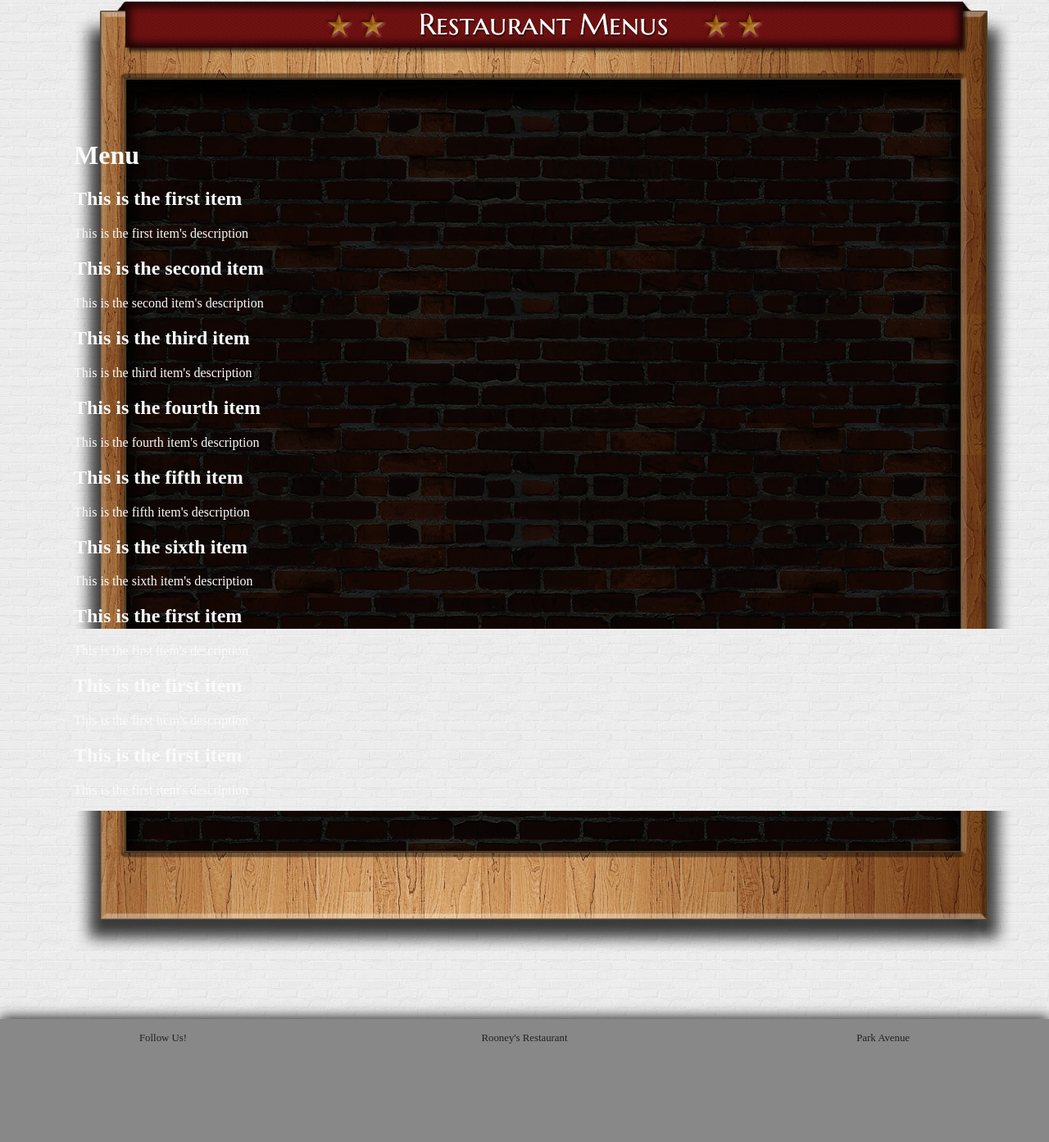
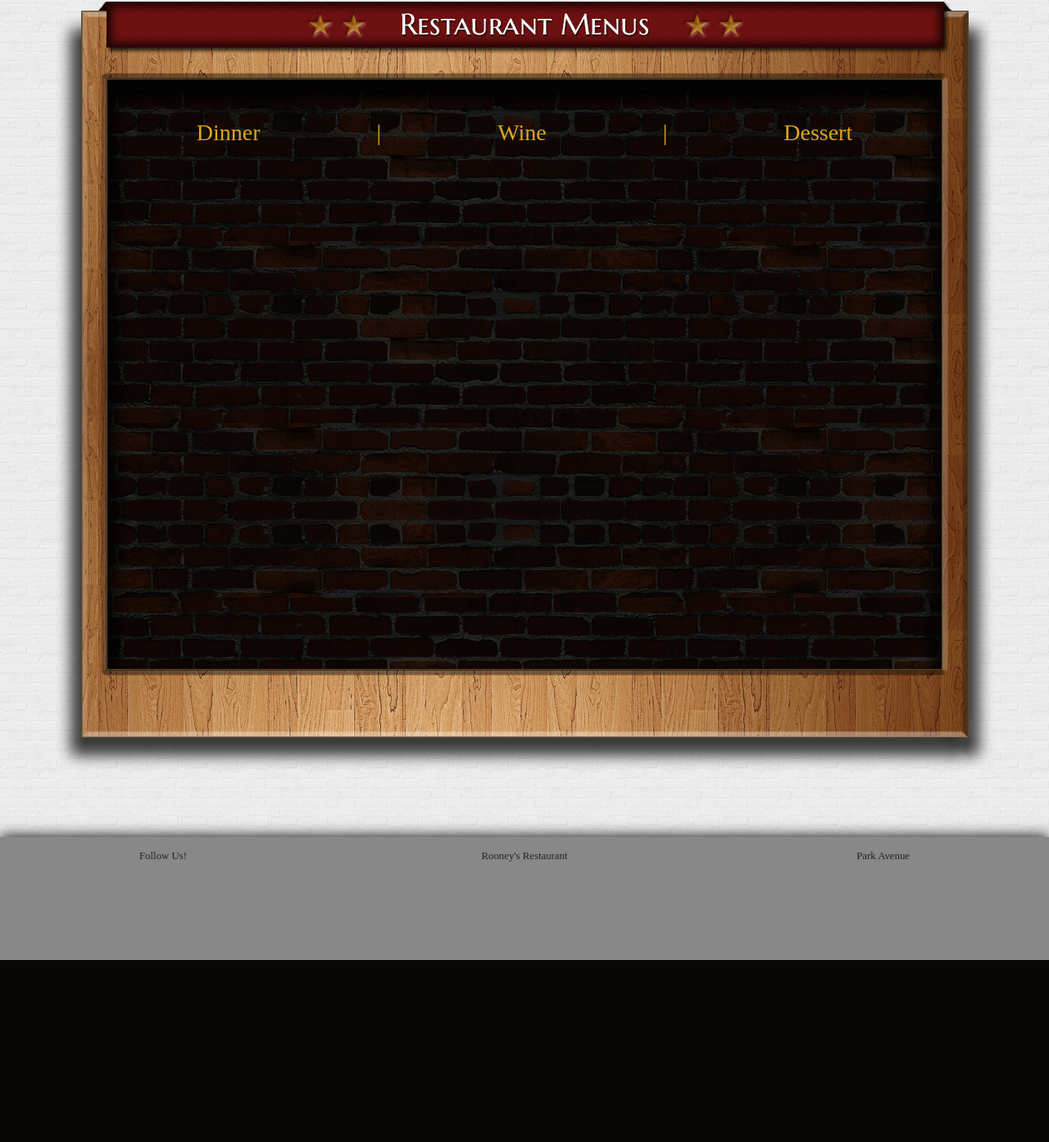
Before and after one commit to knouse1344/rooneys, a Rails app: page /welcome/menus in a window 1280 px wide. Shown: the part 184-1577 px from the top of the page at 82% size. After the commit the page ends 1355 px from the top, so only its background shows below. Run offline with Rails 7, Linux system fonts and the light colour scheme; style sheets or scripts are compiled from the project's sources; some libraries are stand-ins or nearby versions.

Commit message:
menu links

```diff
--- a/app/assets/stylesheets/welcome.css.scss
+++ b/app/assets/stylesheets/welcome.css.scss
@@ -3,7 +3,7 @@
 // You can use Sass (SCSS) here: http://sass-lang.com/
 
 #container {
-	width: 1100px;
+	width: 1147px;
 	height: 100%;
 	margin-left: auto;
 	margin-right: auto;
@@ -15,7 +15,8 @@
 	background: url('/assets/slider.png') no-repeat;
 	width: 1096px;
 	height: 584px;
-	margin-top: 0px;
+	position: relative;
+	margin-top: -525px;
 	margin-left: auto;
 	margin-right: auto;
 }
@@ -46,8 +47,39 @@
 	background: url('/assets/content_menu_top.png') no-repeat;
 }
 
+.menu_links {
+	font-size: 1.75em;
+	width: 900px;
+	height: 25px;
+	margin-top: -25px;
+	margin-bottom: 0px;
+	margin-left: auto;
+	margin-right: auto;
+	text-align: center;
+	color: #E0A51B;
+
+	a {
+		color: #E0A51B;
+		text-decoration: none;
+	}
+	.llink {
+		margin-right: 135px;
+	}
+
+	.mlink {
+		margin-left: 135px;
+		margin-right: 135px;
+	}
+
+	.rlink {
+		margin-left: 135px;
+		margin-right: 0px;
+	}
+}
+
 #content_mid {
 	width: 1147px;
+	height: 596px;
 	color: #fafafa;
 	background: url('/assets/content_wood_mid.png') no-repeat;
 }
--- a/app/views/welcome/index.html.erb
+++ b/app/views/welcome/index.html.erb
@@ -1,4 +1,4 @@
-<div id="slider_bg"><div class="nivo_box">
+<div class="nivo_box">
     <div class="slider-wrapper theme-dark">
         <div id="slider" class="nivoSlider">
             <img src="/assets/toystory.jpg" data-thumb="/assets/toystory.jpg" alt="" />
@@ -11,7 +11,8 @@
         </div>
     </div>
 </div>
-</div>
+
+<div id="slider_bg"> </div>
 
 <script type="text/javascript">
 	$(window).load(function() {
--- a/app/views/welcome/menus.html.erb
+++ b/app/views/welcome/menus.html.erb
@@ -1,25 +1,15 @@
 <div id="menu_top"> </div>
 
+<div class="menu_links">
+	<a class="llink" href="/welcome/dinner">Dinner</a>
+	<span> | </span>
+	<a class="mlink" href="/welcome/wine">Wine</a>
+	<span> | </span>
+	<a class="rlink" href="/welcome/dessert">Dessert</a>
+</div>
+
 <div id="content_mid">
-<h1 style="margin-top: 0;"> Menu </h1>
-<h2> This is the first item </h2>
-<p> This is the first item's description </p>
-<h2> This is the second item </h2>
-<p> This is the second item's description </p>
-<h2> This is the third item </h2>
-<p> This is the third item's description </p>
-<h2> This is the fourth item </h2>
-<p> This is the fourth item's description </p>
-<h2> This is the fifth item </h2>
-<p> This is the fifth item's description </p>
-<h2> This is the sixth item </h2>
-<p> This is the sixth item's description </p>
-<h2> This is the first item </h2>
-<p> This is the first item's description </p>
-<h2> This is the first item </h2>
-<p> This is the first item's description </p>
-<h2> This is the first item </h2>
-<p> This is the first item's description </p>
+
 
 </div>
 
```
